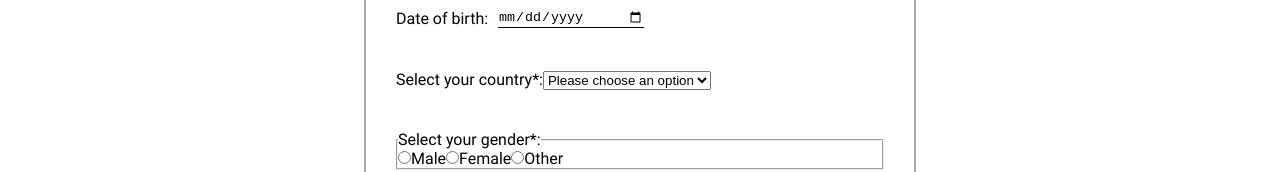
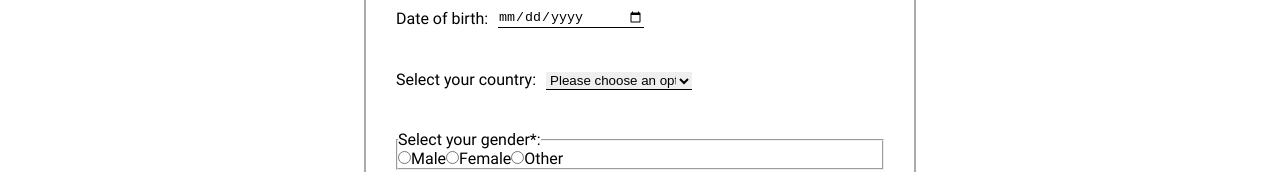
Before and after one commit to shevelevbv/RSS-React-March2023, a React (Vite) app in the folder components/: page /user in a window 1280 px wide. Shown: the part 234-406 px from the top of the page. Built offline with nearby package versions, Linux system fonts and the light colour scheme.

Commit message:
feat: style country input

```diff
--- a/components/src/components/form-components/CountrySelect.tsx
+++ b/components/src/components/form-components/CountrySelect.tsx
@@ -10,8 +10,14 @@ class CountrySelect extends React.Component<IPropsType> {
   render = () => {
     return (
       <div>
-        <label htmlFor="country-select">Select your country*:</label>
-        <select id="country-select" ref={this.props.countrySelect}>
+        <label htmlFor="country-select" className="form__label">
+          Select your country:
+        </label>
+        <select
+          id="country-select"
+          ref={this.props.countrySelect}
+          className="form__input form__input_country"
+        >
           <option value="">Please choose an option</option>
           <option value="Belarus">Belarus</option>
           <option value="Georgia">Georgia</option>
--- a/components/src/styles/UserDetails.scss
+++ b/components/src/styles/UserDetails.scss
@@ -42,7 +42,8 @@
       cursor: pointer;
     }
 
-    &_date {
+    &_date,
+    &_country {
       width: 30%;
     }
   }
```
